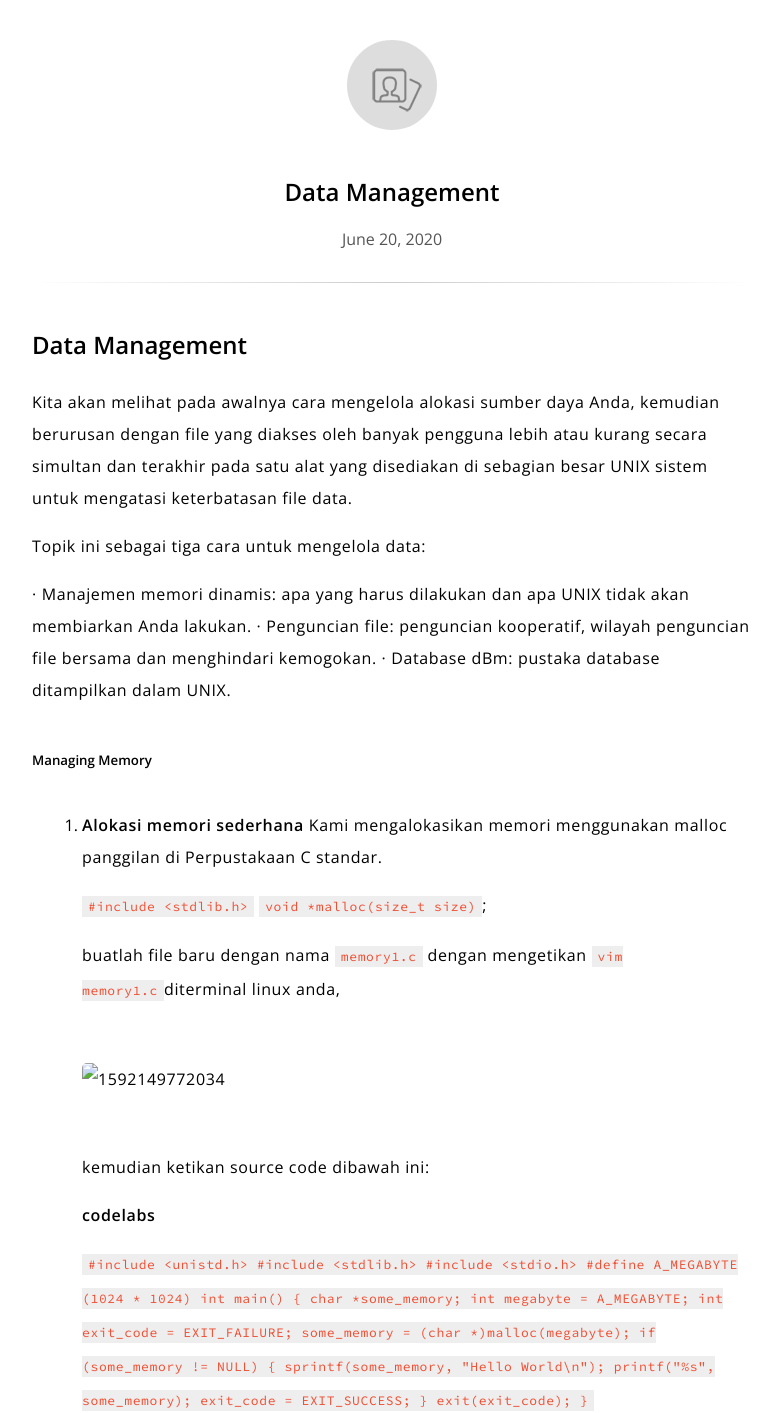
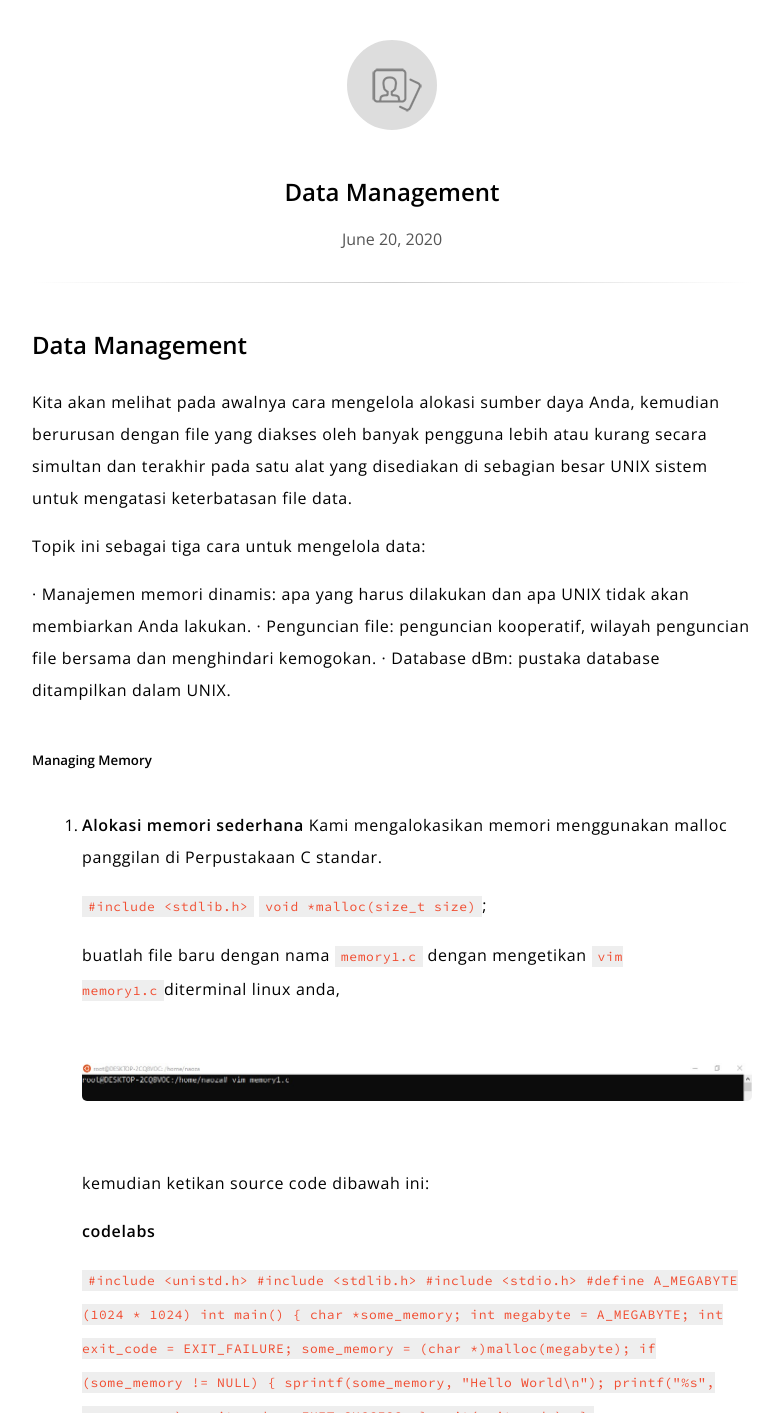
Before and after one commit to juliansyahnaoza/UAS4, a Jekyll site: the page built from _posts/2020-06-20-Data-Management.md, in a window 1280 px wide. Shown: the top 1413 px of the page, without its empty margins (248-1031 px from the left). Built offline with Jekyll 4.4.1, drawn with Linux system fonts in a browser that asks for light colours; grey boxes are pictures that could not be loaded.

Commit message:
Update 2020-06-20-Data-Management.md

```diff
--- a/_posts/2020-06-20-Data-Management.md
+++ b/_posts/2020-06-20-Data-Management.md
@@ -18,7 +18,7 @@ Topik ini sebagai tiga cara untuk mengelola data:
 
    buatlah file baru dengan nama `memory1.c` dengan mengetikan `vim memory1.c`diterminal linux anda,
 
-   ![1592149772034](assets/images/vim-memory1c.png)
+   ![1592149772034](/assets/images/vim-memory1c.png)
 
    kemudian ketikan source code dibawah ini:
 
```
